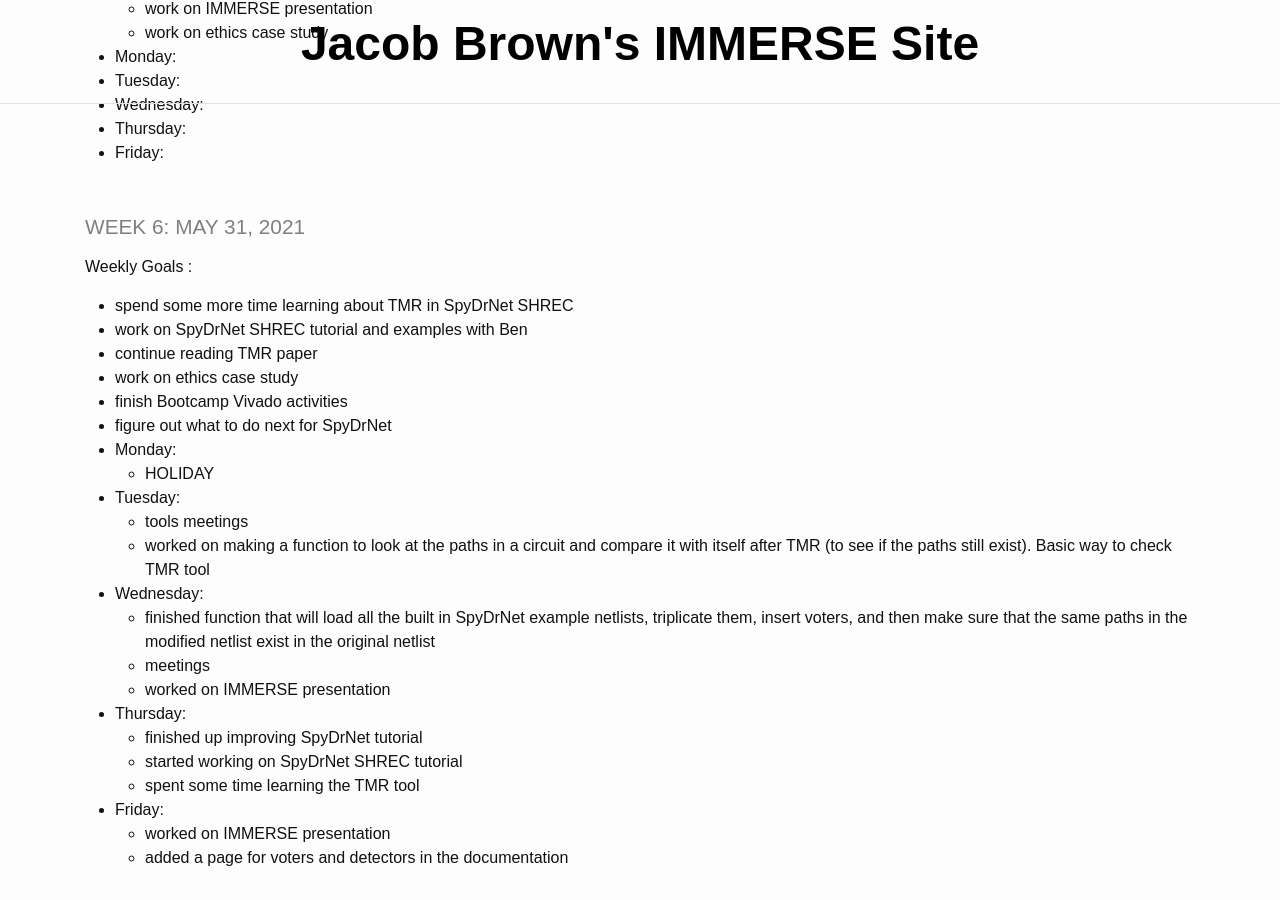
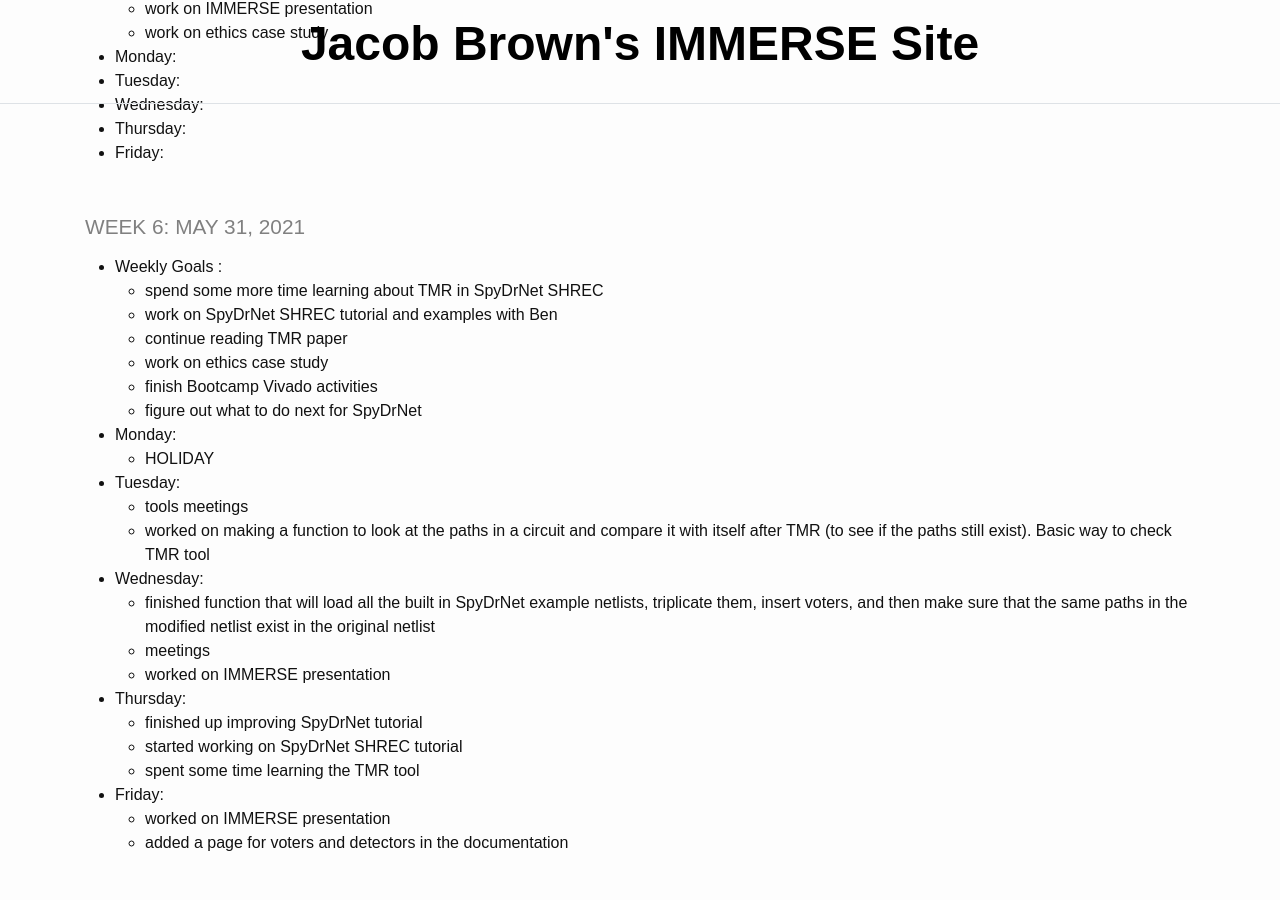
Before and after one commit to jacobdbrown4/jacob_brown, a Jekyll site: the page built from _pages/log.md, in a window 1280 px wide and 900 px high, scrolled down 376 px. Built offline with Jekyll 4.4.1, drawn with Linux system fonts in a browser that asks for light colours.

Commit message:
updated log

```diff
--- a/_pages/log.md
+++ b/_pages/log.md
@@ -17,7 +17,7 @@ title: IMMERSE Log
 * **Friday**:
 
 ### Week 6: May 31, 2021
-**Weekly Goals** :
+* **Weekly Goals** :
   * spend some more time learning about TMR in SpyDrNet SHREC
   * work on SpyDrNet SHREC tutorial and examples with Ben
   * continue reading TMR paper
```
